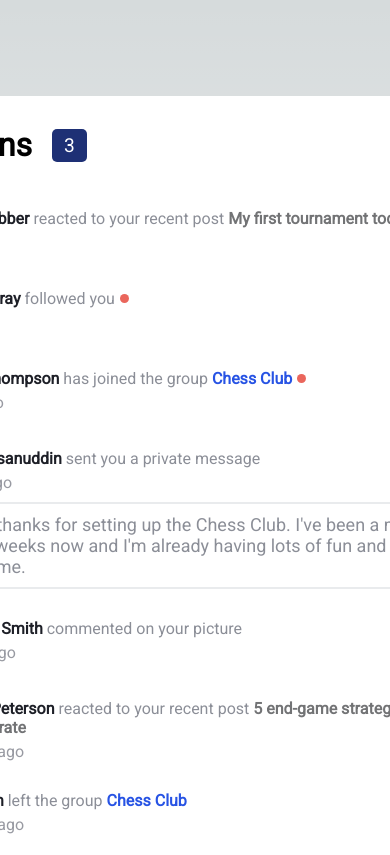
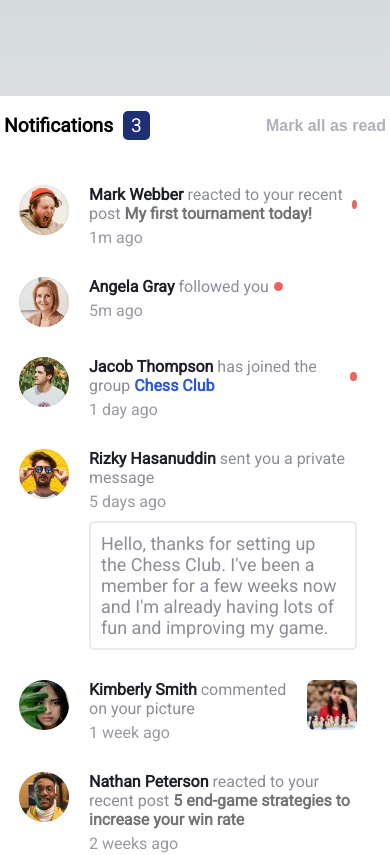
Before and after one commit to spetz83/front-end-mentor, a Next.js app: page /challenges/notifications in a window 390 px wide. Shown: the top 855 px of the page. Built offline with nearby package versions, Linux system fonts and the light colour scheme.

Commit message:
added media query for mobile design

```diff
--- a/pages/challenges/notifications.js
+++ b/pages/challenges/notifications.js
@@ -144,6 +144,7 @@ export default function Notification() {
               notification.type === "group"
                 ? `${styles.title} ${styles.blueTxt}`
                 : styles.title;
+
             return (
               <div
                 key={notification.id}
--- a/styles/Notifications.module.css
+++ b/styles/Notifications.module.css
@@ -130,3 +130,28 @@
   font-size: large;
   color: #86888d;
 }
+
+@media (max-width: 750px) {
+  .card {
+    min-width: 412px;
+    border-radius: 0;
+    padding: 15px;
+  }
+
+  .countContainer {
+    gap: 10px !important;
+  }
+
+  .countContainer h1 {
+    font-size: 1.2em;
+  }
+
+  .pill {
+    font-size: 1.2em;
+    padding: 3px 8px 3px 8px;
+  }
+
+  .notificationBtn {
+    font-size: 1em;
+  }
+}
```
